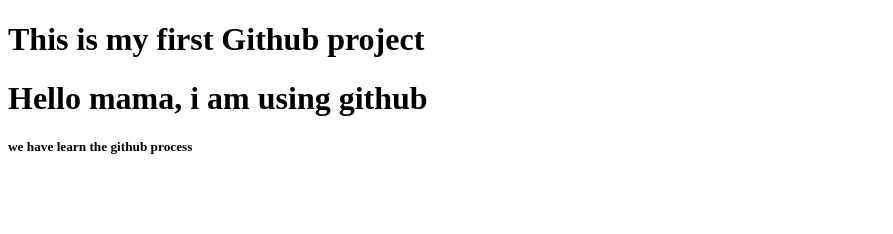
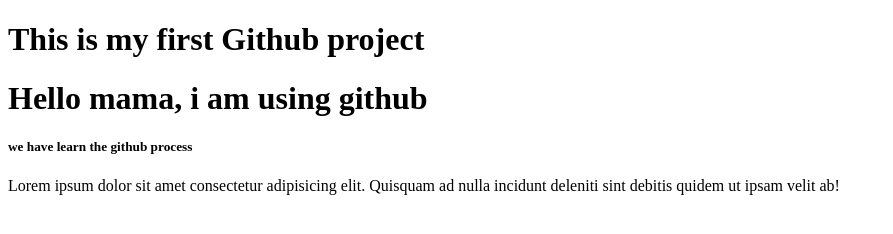
Before and after one commit to MarufAhamedsagor/my-first-website, a plain HTML site: page index.html in a window 1280 px wide. Shown: the whole page, without its empty margins (0-893 px from the left). Drawn offline with Linux system fonts and the light colour scheme.

Commit message:
added a paragraph

```diff
--- a/index.html
+++ b/index.html
@@ -9,5 +9,6 @@
     <h1>This is my first Github project </h1>
     <h1>Hello mama, i am using github</h1>
     <h5>we have learn the github process</h5>
+    <p>Lorem ipsum dolor sit amet consectetur adipisicing elit. Quisquam ad nulla incidunt deleniti sint debitis quidem ut ipsam velit ab!</p>
 </body>
 </html>
```
